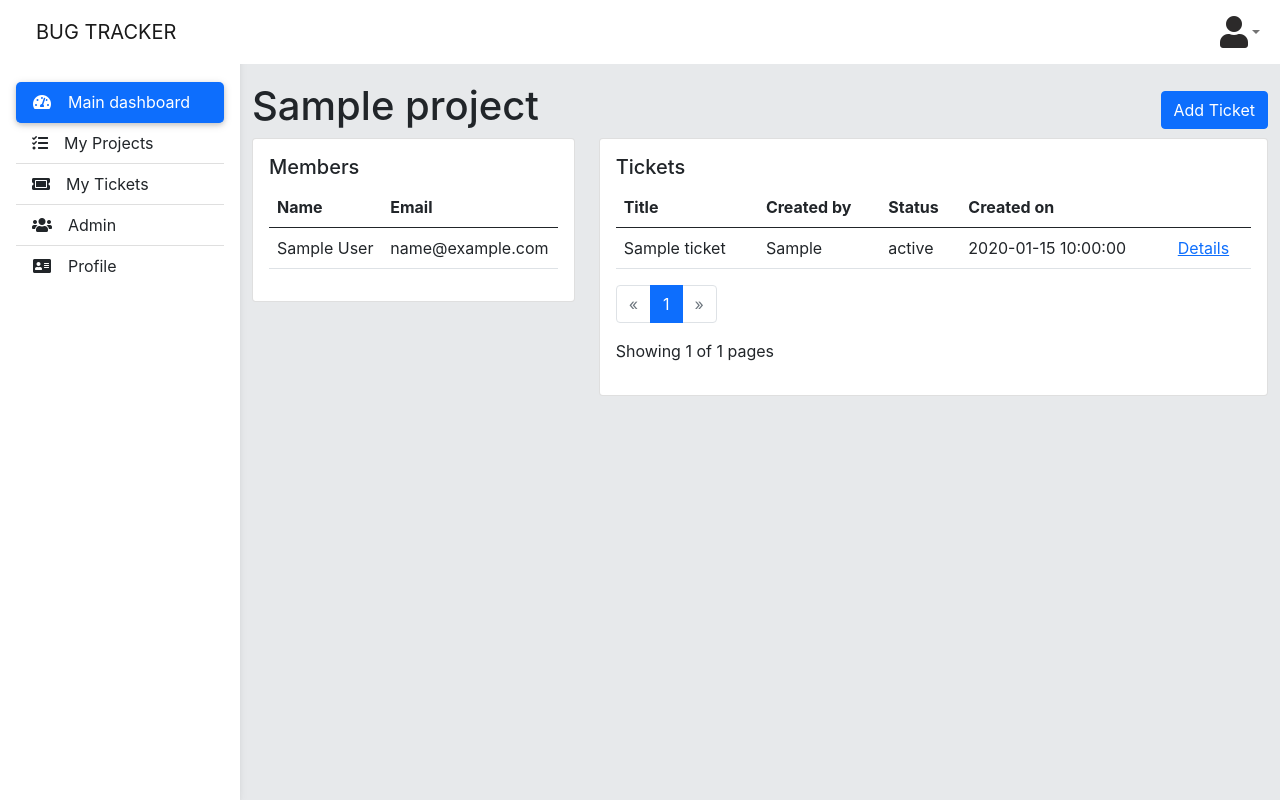
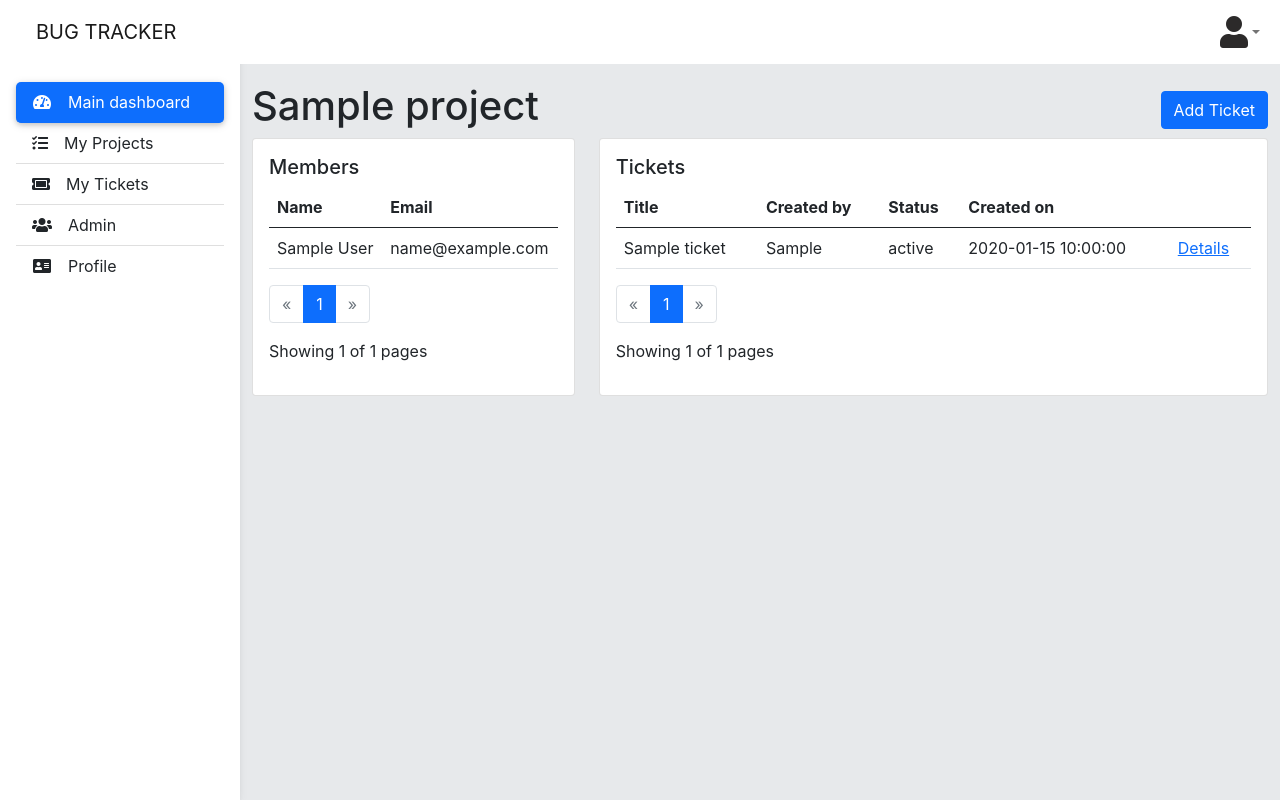
Before and after one commit to JeanSolo10/bug-tracker-app, a Flask app: template website/templates/project_details.html in a window 1280 px wide. Run offline with Flask 2, Linux system fonts and the light colour scheme; tables that the repository leaves empty hold one stand-in row (values such as "Sample post"); the template is opened without the code that fills it: values that come from a table or form of the project are taken from there, most other values are stand-ins (such as "Sample title", 1, 10 or a date in 2020); some libraries are stand-ins or nearby versions.

Commit message:
feat: add pagination for project details members

```diff
--- a/website/templates/project_details.html
+++ b/website/templates/project_details.html
@@ -27,7 +27,7 @@
                     </tr>
                   </thead>
                   <tbody>
-                      {% for member in members %}
+                      {% for member in members.items %}
                     <tr>
                             <td>{{member.first_name}} {{member.last_name}}</td>
                             <td>{{member.email}}</td>
@@ -36,6 +36,42 @@
                   </tbody>
                 </table>
               </div>
+              <nav aria-label="Page navigation example">
+                <ul class="pagination">
+                  {% if members_has_prev_page %}
+                  <li class="page-item">
+                    <a class="page-link" href="{{ url_for('views.project_details', id=project.id, t_page_num=tickets.page, m_page_num=members_prev_page) }}" aria-label="Previous">
+                      <span aria-hidden="true">&laquo;</span>
+                      <span class="sr-only">Previous</span>
+                    </a>
+                  </li>
+                    {% else %}
+                    <li class="page-item disabled">
+                    <a class="page-link" href="#" aria-label="Previous">
+                      <span aria-hidden="true">&laquo;</span>
+                      <span class="sr-only">Previous</span>
+                    </a>
+                  </li>
+                    {% endif %}
+                  <li class="page-item active"><a class="page-link" href="#">{{members.page}}</a></li>
+                  {% if members_has_next_page %}
+                  <li class="page-item">
+                    <a class="page-link" href="{{ url_for('views.project_details', id=project.id, t_page_num=tickets.page, m_page_num=members_next_page) }}" aria-label="Next">
+                      <span aria-hidden="true">&raquo;</span>
+                      <span class="sr-only">Next</span>
+                    </a>
+                  </li>
+                  {% else %}
+                  <li class="page-item disabled">
+                    <a class="page-link" href="#" aria-label="Next">
+                      <span aria-hidden="true">&raquo;</span>
+                      <span class="sr-only">Next</span>
+                    </a>
+                  </li>
+                  {% endif %}
+                </ul>
+               </nav>
+                <p class="page-details">Showing {{members.page}} of {{members.pages}} pages</p>
             </div>
           </div>
         </div>
@@ -71,7 +107,7 @@
               <ul class="pagination">
                 {% if has_prev_page %}
                 <li class="page-item">
-                  <a class="page-link" href="{{ url_for('views.project_details', id=project.id, page_num=prev_page) }}" aria-label="Previous">
+                  <a class="page-link" href="{{ url_for('views.project_details', id=project.id, t_page_num=prev_page, m_page_num=members.page) }}" aria-label="Previous">
                     <span aria-hidden="true">&laquo;</span>
                     <span class="sr-only">Previous</span>
                   </a>
@@ -87,7 +123,7 @@
                 <li class="page-item active"><a class="page-link" href="#">{{tickets.page}}</a></li>
                 {% if has_next_page %}
                 <li class="page-item">
-                  <a class="page-link" href="{{ url_for('views.project_details', id=project.id, page_num=next_page) }}" aria-label="Next">
+                  <a class="page-link" href="{{ url_for('views.project_details', id=project.id, t_page_num=next_page, m_page_num=members.page) }}" aria-label="Next">
                     <span aria-hidden="true">&raquo;</span>
                     <span class="sr-only">Next</span>
                   </a>
@@ -102,7 +138,7 @@
                 {% endif %}
               </ul>
              </nav>
-              <p>Showing {{tickets.page}} of {{tickets.pages}} pages</p>
+              <p class="page-details">Showing {{tickets.page}} of {{tickets.pages}} pages</p>
             </div>
           </div>
         </div>
--- a/website/templates/projects.html
+++ b/website/templates/projects.html
@@ -27,7 +27,9 @@ main %}
             <td>{{project.name}}</td>
             <td>{{project.description}}</td>
             <td>
-              <a href="/projects/{{project.id}}/details/1">Details</a>
+              <a href="/projects/{{project.id}}/details/members/1/tickets/1"
+                >Details</a
+              >
             </td>
           </tr>
           {% endfor %}
```
Also changed, not shown: website/views.py (+31 -5 lines).
